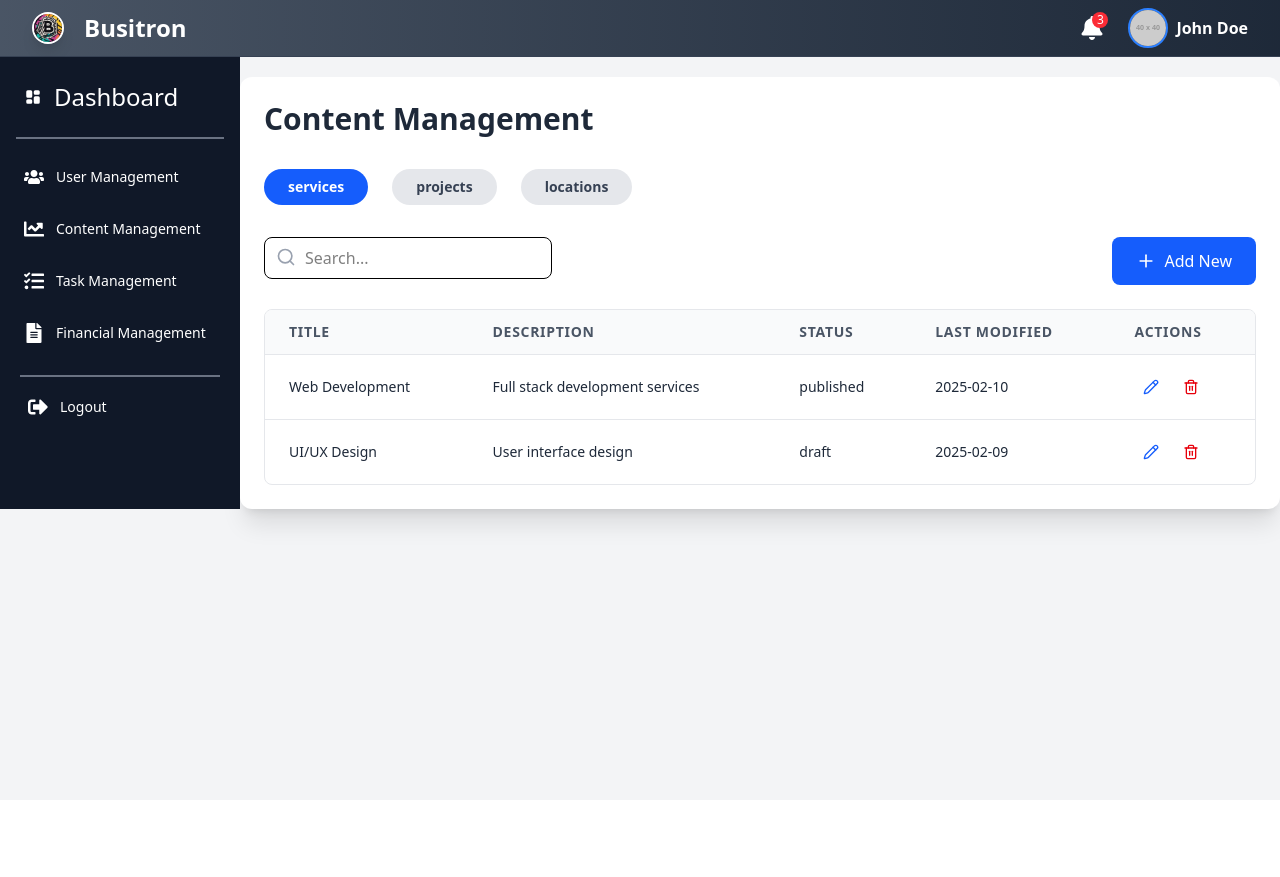
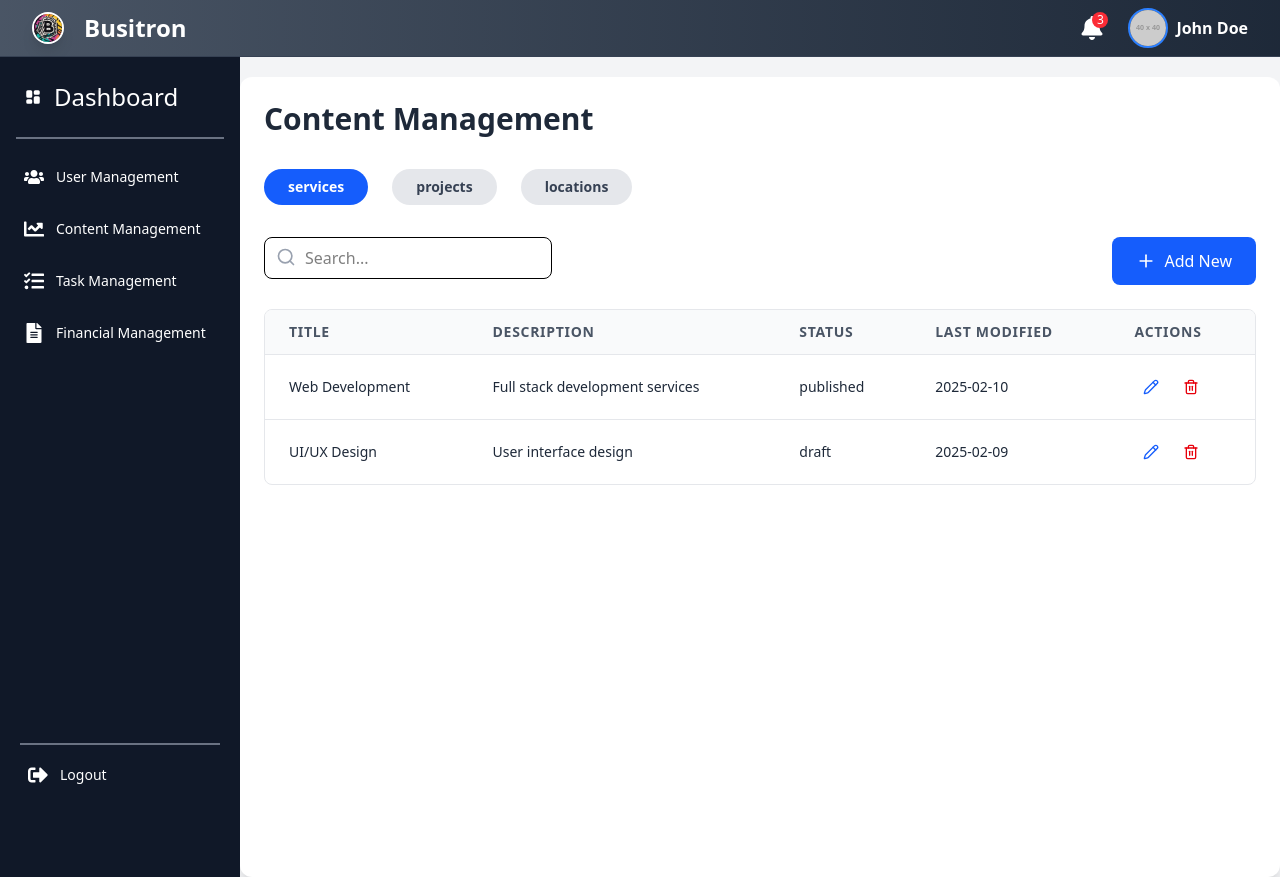
Before and after one commit to vishnusharmi/CompanyWebSite, a React app in the folder company-website/: page /admin/content in a window 1280 px wide. Before the commit the page ends 800 px from the top, so only its background shows below. Built offline with nearby package versions, Linux system fonts and the light colour scheme; the HTML template or start-up script is replaced by a standard one.

Commit message:
error resolved in content management

```diff
--- a/company-website/src/components/adminDash/pages/contentManagement/ContentManagement.jsx
+++ b/company-website/src/components/adminDash/pages/contentManagement/ContentManagement.jsx
@@ -255,7 +255,7 @@ const ContentManagement = () => {
   };
 
   return (
-    <div className="max-w-6xl mx-auto mt-5 bg-white rounded-xl shadow-xl p-6">
+    <div className="max-w-6xl mx-auto mt-5 bg-white min-h-screen rounded-xl shadow-xl p-6">
       <h1 className="text-3xl font-semibold mb-8 text-gray-800">
         Content Management
       </h1>
```
